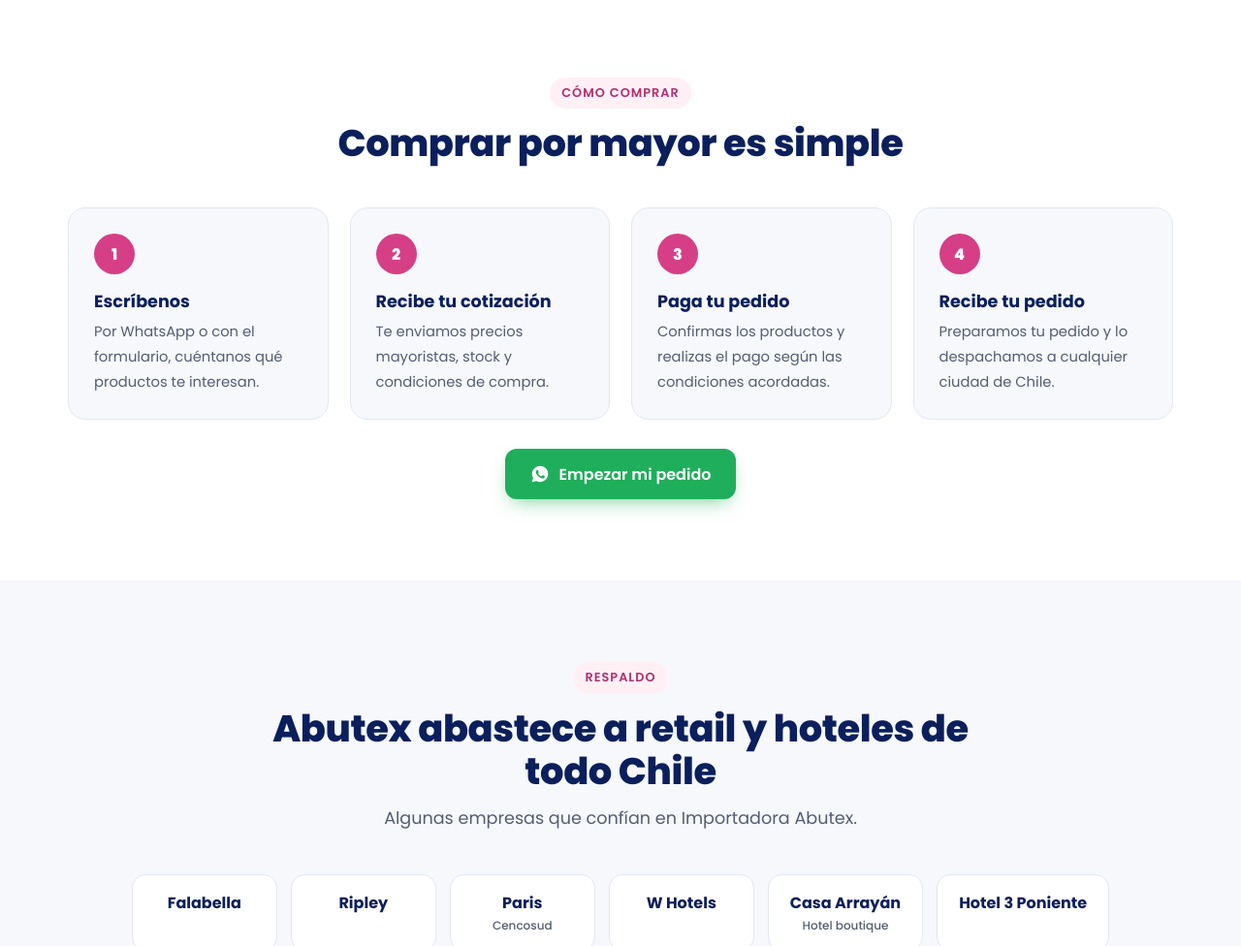
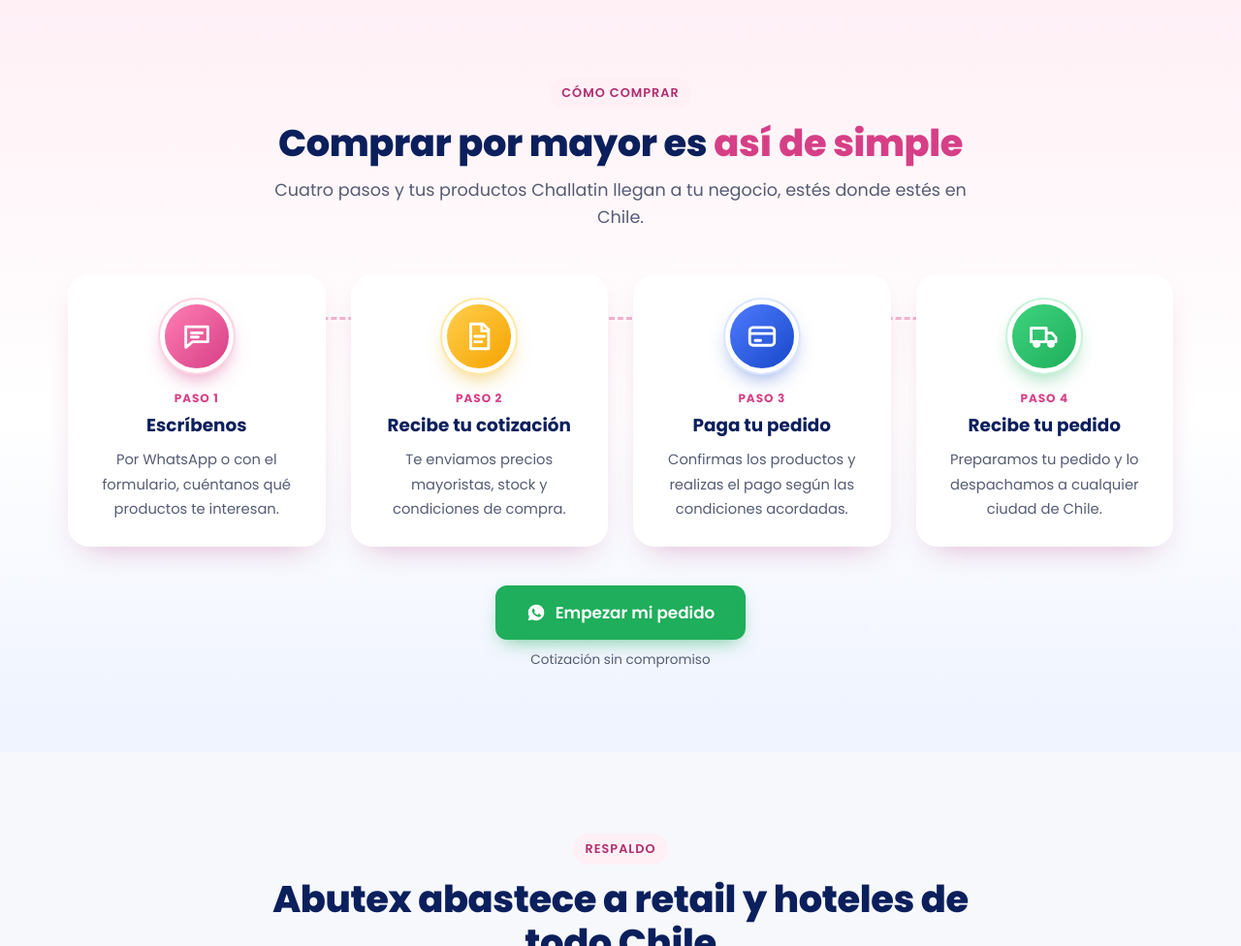
Before and after one commit to aorrego-wq/abutexltda, a plain HTML site: page bebe.html in a window 1280 px wide. Shown: the part 4840-5816 px from the top of the page at 97% size. Drawn offline with Linux system fonts and the light colour scheme.

Commit message:
Rediseñar sección Cómo comprar con íconos y colores
Co-Authored-By: Claude Opus 5.5 <noreply@anthropic.com>

```diff
--- a/bebe.html
+++ b/bebe.html
@@ -136,6 +136,10 @@
   <symbol id="i-needle" viewBox="0 0 24 24"><path fill="none" stroke="currentColor" stroke-width="2" stroke-linecap="round" stroke-linejoin="round" d="M20 4 7 17l-3 3M16 4h4v4M4 14c2-1 4 1 6 0s2-3 4-4"/></symbol>
   <symbol id="i-eye" viewBox="0 0 24 24"><path fill="none" stroke="currentColor" stroke-width="2" stroke-linejoin="round" d="M2 12s3.5-7 10-7 10 7 10 7-3.5 7-10 7S2 12 2 12Z"/><circle cx="12" cy="12" r="3" fill="none" stroke="currentColor" stroke-width="2"/></symbol>
   <symbol id="i-target" viewBox="0 0 24 24"><circle cx="12" cy="12" r="9" fill="none" stroke="currentColor" stroke-width="2"/><circle cx="12" cy="12" r="5" fill="none" stroke="currentColor" stroke-width="2"/><circle cx="12" cy="12" r="1.5" fill="currentColor"/></symbol>
+  <symbol id="i-chat" viewBox="0 0 24 24"><path fill="none" stroke="currentColor" stroke-width="2" stroke-linejoin="round" d="M4 5h16v11H9l-5 4V5Z"/><path fill="none" stroke="currentColor" stroke-width="2" stroke-linecap="round" d="M8 9.5h8M8 12.5h5"/></symbol>
+  <symbol id="i-doc" viewBox="0 0 24 24"><path fill="none" stroke="currentColor" stroke-width="2" stroke-linejoin="round" d="M6 3h9l4 4v14H6V3Z"/><path fill="none" stroke="currentColor" stroke-width="2" stroke-linecap="round" d="M14 3v5h5M9 12h7M9 16h5"/></symbol>
+  <symbol id="i-card" viewBox="0 0 24 24"><rect x="3" y="5.5" width="18" height="13" rx="2.5" fill="none" stroke="currentColor" stroke-width="2"/><path fill="none" stroke="currentColor" stroke-width="2" stroke-linecap="round" d="M3 10h18M7 15h4"/></symbol>
+  <symbol id="i-truck" viewBox="0 0 24 24"><path fill="none" stroke="currentColor" stroke-width="2" stroke-linejoin="round" d="M2.5 6h11v10h-11zM13.5 9.5h4l3 3.5V16h-7"/><circle cx="6.5" cy="17.5" r="1.8" fill="#fff" stroke="currentColor" stroke-width="2"/><circle cx="17" cy="17.5" r="1.8" fill="#fff" stroke="currentColor" stroke-width="2"/></symbol>
   <symbol id="i-heart" viewBox="0 0 24 24"><path fill="none" stroke="currentColor" stroke-width="2" stroke-linejoin="round" d="M12 20s-7.5-4.6-9-9.5C2 7 4.5 4.5 7.5 4.5c2 0 3.5 1.2 4.5 2.7 1-1.5 2.5-2.7 4.5-2.7 3 0 5.5 2.5 4.5 6-1.5 4.9-9 9.5-9 9.5Z"/></symbol>
 </svg>
 
@@ -335,19 +339,23 @@
   </div>
 </section>
 
-<section aria-labelledby="t-pasos" style="background:#fff">
+<section class="how" aria-labelledby="t-pasos">
   <div class="wrap">
     <div class="section-head center">
       <span class="eyebrow">Cómo comprar</span>
-      <h2 id="t-pasos">Comprar por mayor es simple</h2>
+      <h2 id="t-pasos">Comprar por mayor es <span class="hl">así de simple</span></h2>
+      <p class="lead">Cuatro pasos y tus productos Challatin llegan a tu negocio, estés donde estés en Chile.</p>
     </div>
     <ol class="steps">
-      <li><strong>Escríbenos</strong><span>Por WhatsApp o con el formulario, cuéntanos qué productos te interesan.</span></li>
-      <li><strong>Recibe tu cotización</strong><span>Te enviamos precios mayoristas, stock y condiciones de compra.</span></li>
-      <li><strong>Paga tu pedido</strong><span>Confirmas los productos y realizas el pago según las condiciones acordadas.</span></li>
-      <li><strong>Recibe tu pedido</strong><span>Preparamos tu pedido y lo despachamos a cualquier ciudad de Chile.</span></li>
+      <li><span class="step-ic"><svg><use href="#i-chat"/></svg></span><em>Paso 1</em><strong>Escríbenos</strong><span>Por WhatsApp o con el formulario, cuéntanos qué productos te interesan.</span></li>
+      <li><span class="step-ic"><svg><use href="#i-doc"/></svg></span><em>Paso 2</em><strong>Recibe tu cotización</strong><span>Te enviamos precios mayoristas, stock y condiciones de compra.</span></li>
+      <li><span class="step-ic"><svg><use href="#i-card"/></svg></span><em>Paso 3</em><strong>Paga tu pedido</strong><span>Confirmas los productos y realizas el pago según las condiciones acordadas.</span></li>
+      <li><span class="step-ic"><svg><use href="#i-truck"/></svg></span><em>Paso 4</em><strong>Recibe tu pedido</strong><span>Preparamos tu pedido y lo despachamos a cualquier ciudad de Chile.</span></li>
     </ol>
-    <p style="text-align:center;margin-top:30px"><a class="btn btn-wa" href="https://wa.me/56994197049?text=Hola%20Abutex%2C%20quiero%20hacer%20un%20pedido%20mayorista%20de%20productos%20Challatin." target="_blank" rel="noopener" data-cta="bebe-pasos-whatsapp"><svg><use href="#i-wa"/></svg>Empezar mi pedido</a></p>
+    <div class="how-cta">
+      <a class="btn btn-wa" href="https://wa.me/56994197049?text=Hola%20Abutex%2C%20quiero%20hacer%20un%20pedido%20mayorista%20de%20productos%20Challatin." target="_blank" rel="noopener" data-cta="bebe-pasos-whatsapp"><svg><use href="#i-wa"/></svg>Empezar mi pedido</a>
+      <span>Cotización sin compromiso</span>
+    </div>
   </div>
 </section>
 
--- a/css/styles.css
+++ b/css/styles.css
@@ -399,10 +399,24 @@ form .btn{width:100%;margin-top:6px}
 .hero-media .hero-badge img{box-shadow:none;border-radius:0;aspect-ratio:auto;max-height:none;object-fit:contain;background:none;mix-blend-mode:multiply}
 .consent{display:flex;gap:10px;align-items:flex-start;font-weight:500;font-size:.82rem;line-height:1.45;color:var(--muted);margin:2px 0 14px;cursor:pointer}
 .consent input{width:auto;margin-top:3px;accent-color:var(--blue);flex:none}
-.steps{list-style:none;counter-reset:paso;display:grid;grid-template-columns:repeat(4,1fr);gap:22px}
-.steps li{counter-increment:paso;background:var(--soft);border:1px solid var(--line);border-radius:var(--radius);padding:26px}
-.steps li::before{content:counter(paso);display:grid;place-items:center;width:42px;height:42px;border-radius:50%;background:var(--pink);color:#fff;font-weight:800;margin-bottom:14px}
-.steps strong{display:block;font-size:1.1rem;color:var(--blue-900);margin-bottom:4px}
-.steps span{font-size:.92rem;color:var(--muted)}
-@media (max-width:1020px){.steps{grid-template-columns:1fr 1fr}}
+/* Cómo comprar */
+.how{background:linear-gradient(180deg,var(--pink-50) 0%,#fff 55%,var(--blue-50) 100%);position:relative;overflow:hidden}
+.how .hl{color:var(--pink)}
+.steps{list-style:none;display:grid;grid-template-columns:repeat(4,1fr);gap:26px;position:relative;margin-top:10px}
+.steps::before{content:"";position:absolute;top:44px;left:12%;right:12%;border-top:3px dashed #f3b6d1;z-index:0}
+.steps li{position:relative;z-index:1;background:#fff;border-radius:22px;padding:30px 24px 26px;text-align:center;box-shadow:0 14px 34px -18px rgba(176,46,109,.45);transition:transform .25s,box-shadow .25s}
+.steps li:hover{transform:translateY(-6px);box-shadow:0 22px 40px -18px rgba(176,46,109,.55)}
+.step-ic{width:76px;height:76px;margin:-4px auto 16px;border-radius:50%;display:grid;place-items:center;color:#fff;background:linear-gradient(135deg,#ff7eb3,var(--pink));box-shadow:0 10px 22px -8px rgba(214,63,134,.7);border:5px solid #fff;outline:2px solid #fcd3e4}
+.steps li:nth-child(2) .step-ic{background:linear-gradient(135deg,#ffcf4d,#f5a300);box-shadow:0 10px 22px -8px rgba(229,168,0,.7);outline-color:#ffe8a6}
+.steps li:nth-child(3) .step-ic{background:linear-gradient(135deg,#4f7bff,var(--blue));box-shadow:0 10px 22px -8px rgba(23,72,201,.6);outline-color:var(--blue-100)}
+.steps li:nth-child(4) .step-ic{background:linear-gradient(135deg,#3fd47f,var(--wa));box-shadow:0 10px 22px -8px rgba(31,174,91,.6);outline-color:#c9f2da}
+.step-ic svg{width:34px;height:34px}
+.steps em{display:block;font-style:normal;font-size:.75rem;font-weight:700;letter-spacing:.08em;text-transform:uppercase;color:var(--pink);margin-bottom:4px}
+.steps strong{display:block;font-size:1.15rem;color:var(--blue-900);margin-bottom:8px}
+.steps span{font-size:.92rem;color:var(--muted);line-height:1.5}
+.how-cta{display:flex;flex-direction:column;align-items:center;gap:10px;margin-top:40px}
+.how-cta .btn{font-size:1.05rem;padding:16px 30px}
+.how-cta span{font-size:.85rem;color:var(--muted)}
+@media (max-width:1020px){.steps{grid-template-columns:1fr 1fr}.steps::before{display:none}}
 @media (max-width:560px){.steps{grid-template-columns:1fr}}
+.steps .step-ic{color:#fff;line-height:1}
```
